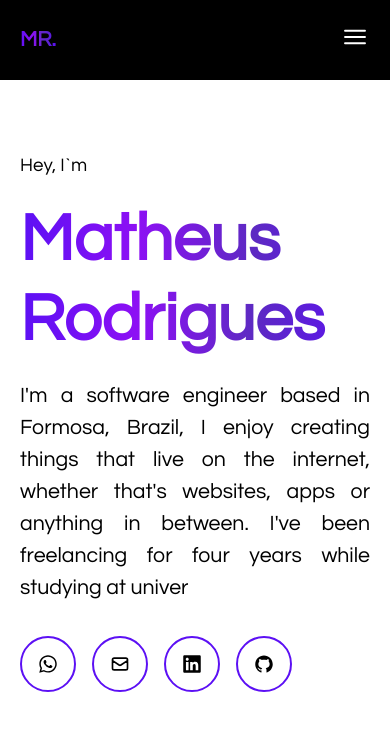
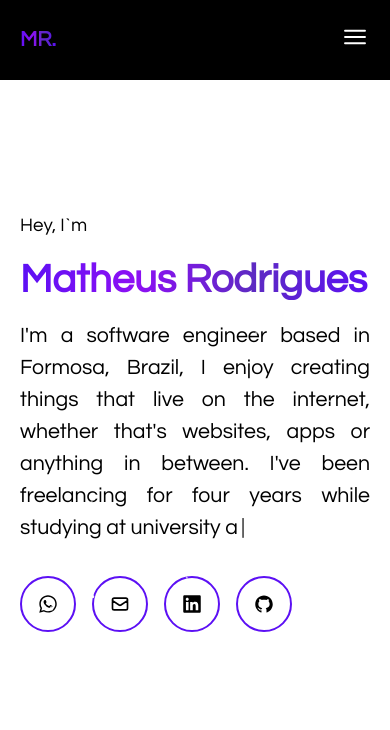
Before and after one commit to MatheusRodriguesEsoft/web-profile, a Next.js app: page / in a window 390 px wide. Shown: the top 730 px of the page. Built offline with nearby package versions, Linux system fonts and the light colour scheme.

Commit message:
update-26-04-2025

```diff
--- a/src/components/CardWork.tsx
+++ b/src/components/CardWork.tsx
@@ -21,7 +21,7 @@ export const CardWork = ({ work }: CardWorkProps) => {
       <div className="p-4">
         <h3 className="text-lg font-bold mb-2">{work.name}</h3>
         <div className="flex gap-4 mb-3">
-          <Link
+          <Link aria-disabled
             href={work.page}
             className="bg-(--color-default) hover:bg-(--color-default-hover) text-white px-3 py-1 rounded text-sm duration-300 ease-in-out"
             target="_blank"
--- a/src/components/HomeSection.tsx
+++ b/src/components/HomeSection.tsx
@@ -26,7 +26,7 @@ export const HomeSection = () => {
         <span className="span text-[14pt] font-thin text-justify">
           Hey, I`m
         </span>
-        <h1 className="name flex text-[50pt] font-black z-2  my-5 leading-20">
+        <h1 className="name flex text-[30pt] lg:text-[50pt] font-black z-2  my-5 leading-10 lg:leading-20">
           Matheus Rodrigues
         </h1>
         <div className="text-[16pt] font-thin text-justify mb-8">
--- a/src/components/SkillsSection.tsx
+++ b/src/components/SkillsSection.tsx
@@ -9,11 +9,11 @@ export const SkillsSection = () => {
 
   return (
     <section
-      className="section skills skills_content"
+      className="section skills skills_content h-auto sm:h-screen"
       ref={sectionRefs[1]}
       id={"skills"}
     >
-      <div className="w-screen h-screen max-w-[1440px] px-[20px] md:px-[80px] lg:px-[120px] flex items-center justify-center flex-col ">
+      <div className="w-screen sm:h-screen max-w-[1440px] px-[20px] md:px-[80px] lg:px-[120px] flex items-center justify-center flex-col ">
         <div className="w-full my-20">
           <div className="grid grid-cols-2 sm:grid-cols-3 md:grid-cols-4 lg:grid-cols-6 xl:grid-cols-9 gap-4 sm:gap-6 md:gap-8">
             {iconsSkills.map((icon) => (
--- a/src/components/StarsCanvas.tsx
+++ b/src/components/StarsCanvas.tsx
@@ -182,7 +182,7 @@ const StarsCanvas = () => {
 
     window.addEventListener('resize', resize);
     window.addEventListener('mousemove', onMouseMove);
-    window.addEventListener('touchmove', onTouchMove, { passive: false });
+    window.addEventListener('touchmove', onTouchMove);
     window.addEventListener('touchend', onMouseLeave);
     document.addEventListener('mouseleave', onMouseLeave);
 
@@ -198,7 +198,7 @@ const StarsCanvas = () => {
   return (
     <canvas
       ref={canvasRef}
-      className="fixed top-0 left-0 w-full h-full z-[-1]"
+      className="fixed top-0 left-0 w-full h-full"
     />
   );
 };
--- a/src/components/WorksSection.tsx
+++ b/src/components/WorksSection.tsx
@@ -8,7 +8,7 @@ export const WorksSection = () => {
   const { sectionRefs } = useContext(ActionsContext);
   return (
     <section
-      className="works works_content w-full flex h-auto sm:h-full items-center justify-center py-16"
+      className="works works_content w-full flex h-auto items-center justify-center py-16"
       ref={sectionRefs[2]}
       id={"works"}
     >
```
